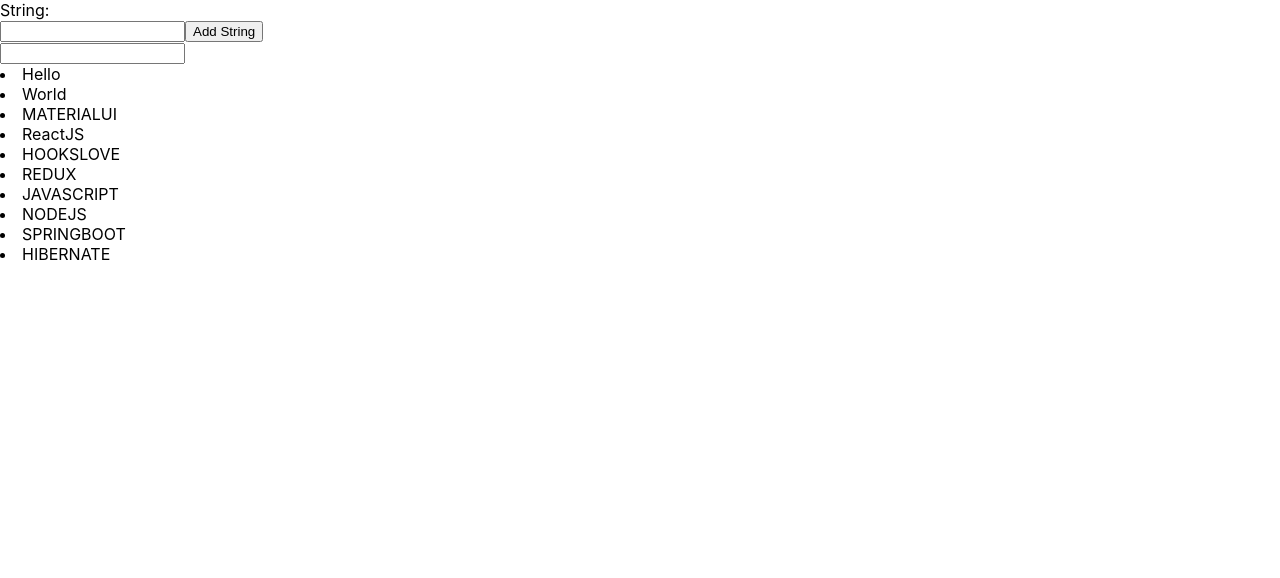
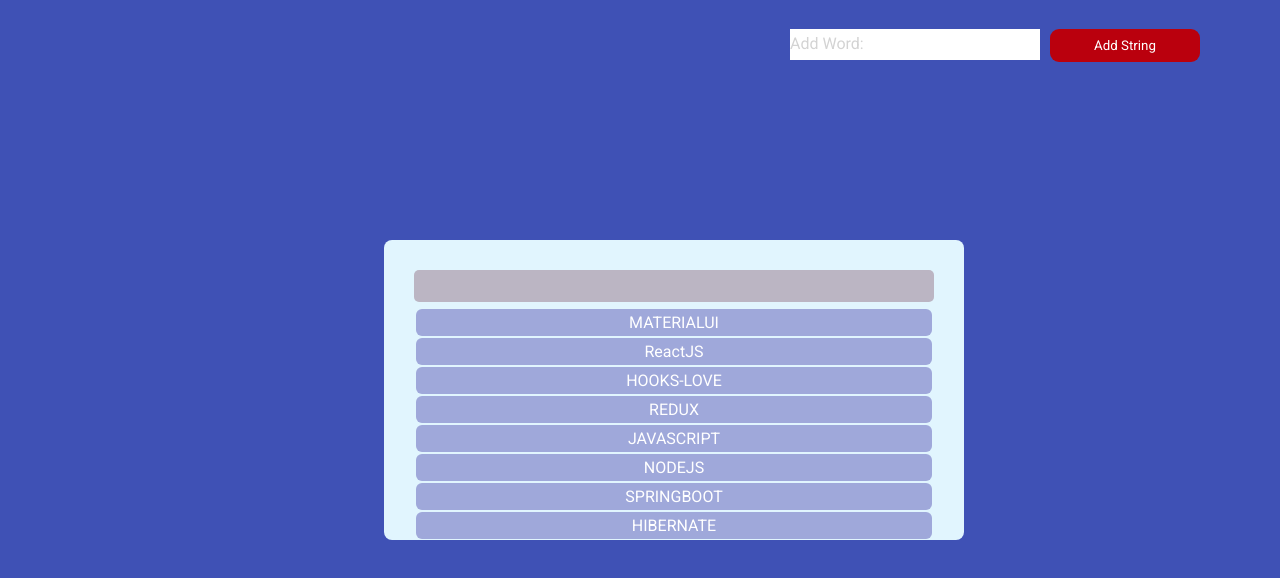
Before and after one commit to Neilketchum/Zenatix, a React (Create React App) app: page / in a window 1280 px wide. Shown: the top 578 px of the page. Built offline with nearby package versions, Linux system fonts and the light colour scheme.

Commit message:
Completed Styling

```diff
--- a/src/App.css
+++ b/src/App.css
@@ -1,38 +1,8 @@
-.App {
-  text-align: center;
+*{
+  box-sizing: border-box;
+  padding: 0;
+  margin: 0;
 }
-
-.App-logo {
-  height: 40vmin;
-  pointer-events: none;
+body{
+  background-color: #3f51b5;
 }
-
-@media (prefers-reduced-motion: no-preference) {
-  .App-logo {
-    animation: App-logo-spin infinite 20s linear;
-  }
-}
-
-.App-header {
-  background-color: #282c34;
-  min-height: 100vh;
-  display: flex;
-  flex-direction: column;
-  align-items: center;
-  justify-content: center;
-  font-size: calc(10px + 2vmin);
-  color: white;
-}
-
-.App-link {
-  color: #61dafb;
-}
-
-@keyframes App-logo-spin {
-  from {
-    transform: rotate(0deg);
-  }
-  to {
-    transform: rotate(360deg);
-  }
-}
--- a/src/App.js
+++ b/src/App.js
@@ -2,6 +2,7 @@
 import {Provider} from 'react-redux'
 import store from './store'
 import AddString  from './Components/AddString'
+import './App.css'
 import  SearchString  from './Components/SearchString'
 export class App extends Component {
   render() {
--- a/src/Components/AddString.js
+++ b/src/Components/AddString.js
@@ -1,7 +1,8 @@
 import React, { Component } from 'react'
 import PropTypes from 'prop-types';
 import { connect } from 'react-redux'
-import {addString} from '../Actions/stringAction'
+import './Styles/AddString.css'
+import { addString } from '../Actions/stringAction'
 export class AddString extends Component {
   constructor(props) {
     super(props);
@@ -17,8 +18,9 @@
     this.setState({ [e.target.name]: e.target.value });
 
   }
-      handleSubmit(e){
+  handleSubmit(e) {
     e.preventDefault();
+    this.setState({body:""})
     var a = this.state.body
     console.log(this.props)
     this.props.addString(a);
@@ -27,18 +29,20 @@
   render() {
 
     return (
-            <div>
-                <form onSubmit = {this.handleSubmit}>
-                    <label>String: </label>
-                    <br />
-                    <input
-                    type="text"
+      <div className='addString'>
+          <form onSubmit={this.handleSubmit}>
+            <div class="input-field">
+              <input type="text" id="name" required
                 name="body"
                 onChange={this.onChange}
                 value={this.state.body}
-                    />
-                    <button type = 'submit'>Add String</button>
+                className = 'addString__input'/>
+              <label for="name">Add Word:</label>
+            </div>
+            <button class = 'addString__btn' type='submit'>Add String</button>
           </form>
+
+
 
       </div>
     )
@@ -47,4 +51,4 @@
 AddString.propTypes = {
   addString: PropTypes.func.isRequired
 };
-export default connect(null,{addString})(AddString)
+export default connect(null, { addString })(AddString)
--- a/src/Components/SearchString.js
+++ b/src/Components/SearchString.js
@@ -6,7 +6,7 @@
     constructor(props) {
         super(props);
         this.state = {
-            body:""
+            body: ""
         };
 
         this.onChange = this.onChange.bind(this);
@@ -15,21 +15,26 @@
         this.setState({ [e.target.name]: e.target.value });
     }
     getHighlightedText(text, highlight) {
-        // Split text on highlight term, include term itself into parts, ignore case
+
         const parts = text.split(new RegExp(`(${highlight})`, 'gi'));
-        return <span>{parts.map(part => part.toLowerCase() === highlight.toLowerCase() ? <b>{part}</b> : part)}</span>;
+        return <span>{parts.map(part => part.toLowerCase() === highlight.toLowerCase() ? <b className="searchString__highlight">{part}</b> : part)}</span>;
     }
     render() {
-        // const postItems =
+
         return (
-            <div>
-                <input type = 'text' name = 'body' value = {this.state.body} onChange = {this.onChange}></input>
+            <div className = "searchString">
+                <input type='text' name='body' className = "searchString__input" value={this.state.body} onChange={this.onChange} ></input>
                 {
                     this.props.strings.filter(name => name.toLowerCase().includes(this.state.body.toLowerCase())).map(filteredName => (
-                        <li>
-                            {this.getHighlightedText(filteredName,this.state.body)}
-                        </li>
-                      ))
+                        <div className = "searchString__result">
+
+                             {
+                                this.state.body.length>0?
+                                this.getHighlightedText(filteredName, this.state.body):filteredName
+                             }
+                         </div>
+
+                    ))
                 }
             </div>
         )
@@ -39,10 +44,10 @@
 
     strings: PropTypes.array.isRequired,
 
-  };
+};
 
-  const mapStateToProps = state => ({
-        strings : state.AddString.strings
-  });
+const mapStateToProps = state => ({
+    strings: state.AddString.strings
+});
 
 export default connect(mapStateToProps)(SearchString)
--- /dev/null
+++ b/src/Components/Styles/AddString.css
@@ -0,0 +1,60 @@
+@import url('https://fonts.googleapis.com/css2?family=Roboto&display=swap');
+form {
+    margin: 22px;
+    display: flex;
+    font-family: 'Roboto', sans-serif;
+}
+
+.input-field {
+    position: relative;
+    width: 250px;
+    height: 44px;
+    line-height: 44px;
+    font-family: 'Roboto', sans-serif;
+}
+
+label {
+    position: absolute;
+    top: 0;
+    left: 0;
+    width: 100%;
+    color: #d3d3d3;
+    transition: 0.2s all;
+    cursor: text;
+}
+
+.addString__input {
+    width: 100%;
+    border: 0;
+    outline: 0;
+    padding: 0.5rem;
+    border: 0px solid black;
+    box-shadow: none;
+    color: #111;
+    font-family: 'Roboto', sans-serif;
+}
+
+
+
+input:focus~label, input:valid~label {
+    font-size: 20px;
+    top: -30px;
+    color: white;
+}
+.addString__btn{
+    width: 150px;
+    height: 33px;
+    padding: 2px;
+    margin-top:7px;
+    border-radius: 9px;
+    border: 0px solid;
+    margin-left:10px ;
+    background-color: #ba000d;
+    cursor: pointer;
+    color: #ffffff;
+    font-family: 'Roboto', sans-serif;
+}
+.addString{
+    margin-left: 60% ;
+
+}
--- a/src/Components/Styles/SearchString.css
+++ b/src/Components/Styles/SearchString.css
@@ -1,3 +1,50 @@
-.strSear{
-    background-color: blueviolet;
+@import url('https://fonts.googleapis.com/css2?family=Roboto:wght@400;900&display=swap');
+.searchString{
+    position: absolute;
+    left:30%;
+    top:30%;
+    background-color:#e1f5fe ;
+    padding: 30px;
+    border: 0px solid white;
+    border-radius: 8px;
+    overflow-y: scroll;
+    max-height:300px;
+    height: 50%;
+    font-family: 'Roboto', sans-serif;
+
 }
+.searchString__input{
+    padding: 3px;
+    width:520px;
+    border-radius: 5px;
+    border:0px solid;
+    height:32px;
+    background-color: #bbb5c3;
+    margin-bottom:5px ;
+    font-family: 'Roboto', sans-serif;
+}
+.searchString::-webkit-scrollbar {
+    width: 3px;               /* width of the entire scrollbar */
+  }
+  .searchString::-webkit-scrollbar-track {
+    background: #757de8;        /* color of the tracking area */
+  }
+  .searchString::-webkit-scrollbar-thumb {
+    background-color: #757de8;    /* color of the scroll thumb */
+    border-radius: 20px;       /* roundness of the scroll thumb */
+    border: 3px solid #ede7f6;  /* creates padding around scroll thumb */
+  }
+  .searchString__result{
+      text-align: center;
+      background-color:#9fa8da;
+      padding: 4px;
+      margin: 2px;
+      border-radius: 6px;
+      color: white;
+      font-family: 'Roboto', sans-serif;
+  }
+  .searchString__highlight{
+      padding: 3px;
+      background-color: white;
+      color: #757de8;
+  }
--- a/src/Reducers/searchReducer.js
+++ b/src/Reducers/searchReducer.js
@@ -1,7 +1,7 @@
 import { ADD_STRING } from '../Actions/types';
 
 const initialState = {
-    strings: ["Hello","World","MATERIALUI","ReactJS","HOOKSLOVE","REDUX","JAVASCRIPT","NODEJS","SPRINGBOOT","HIBERNATE"],
+    strings: ["MATERIALUI","ReactJS","HOOKS-LOVE","REDUX","JAVASCRIPT","NODEJS","SPRINGBOOT","HIBERNATE"],
 
 };
 // eslint-disable-next-line import/no-anonymous-default-export
```
Also changed, not shown: 1 other file (tests, documents, lock files or other folders). Lines whose indentation alone changed are shown as unchanged.
